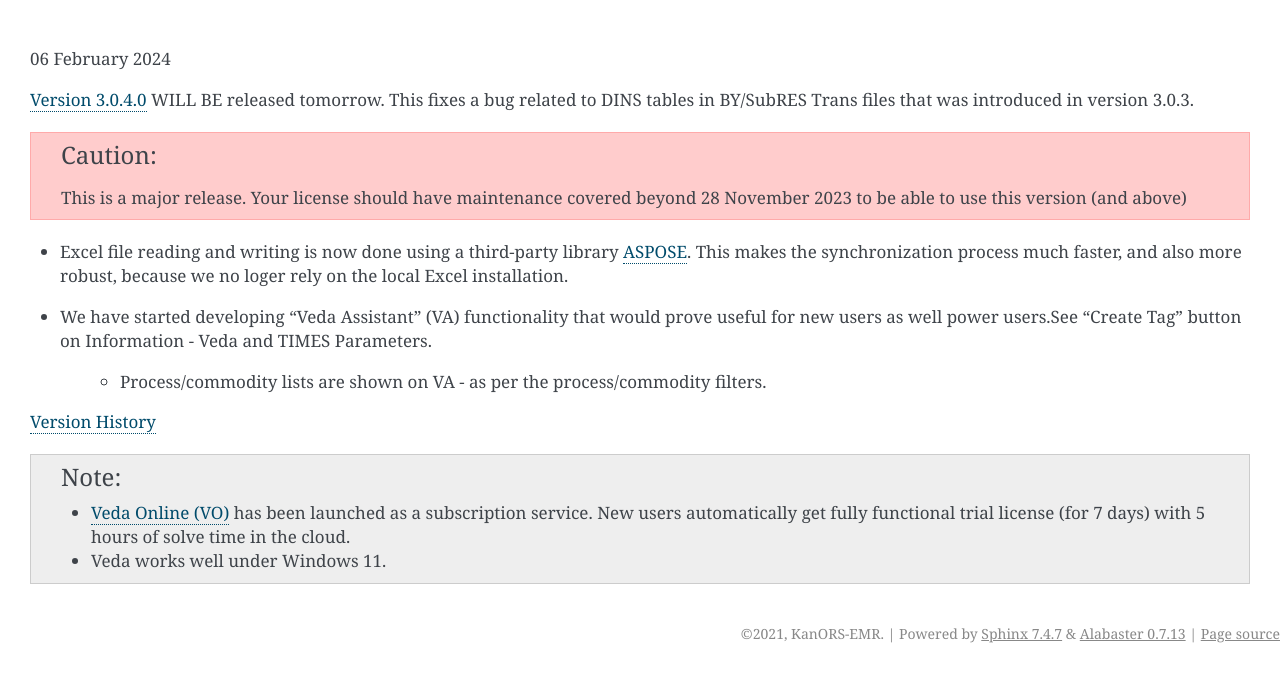
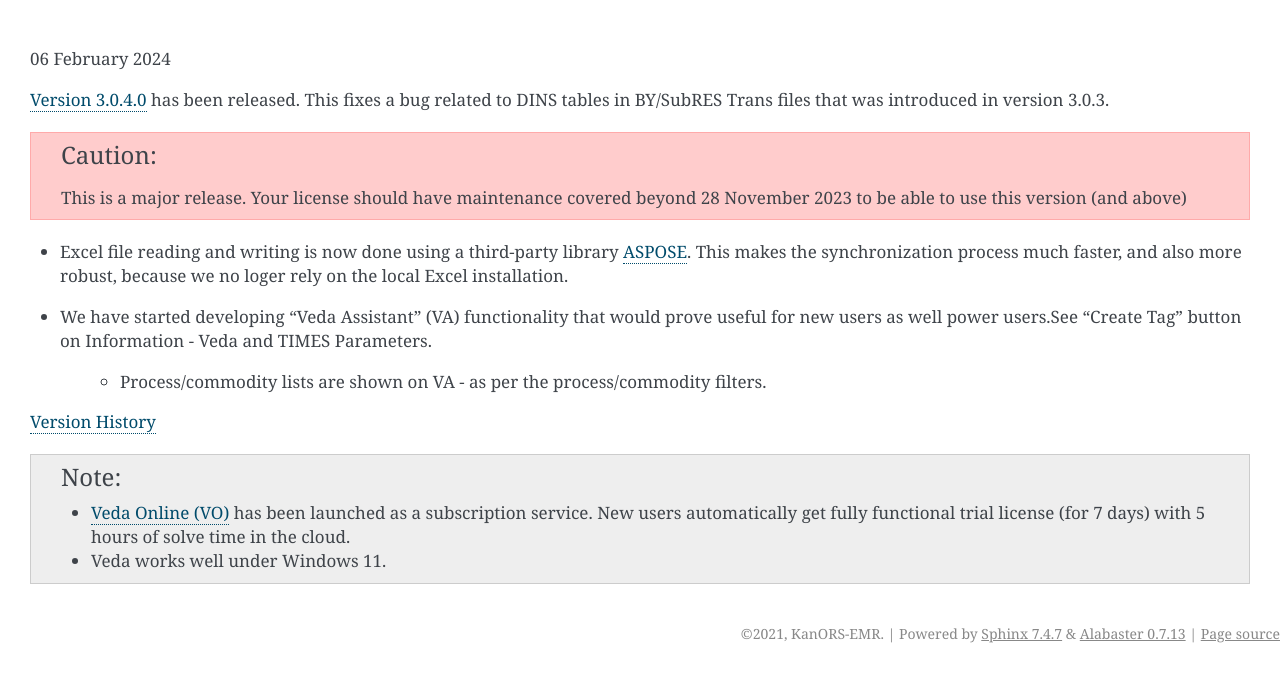
Before and after one commit to kanors-emr/Veda-start-page-news, a Sphinx documentation site: the page built from docs/source/index.rst, in a window 1280 px wide. Shown: the top 682 px of the page. Built offline with Sphinx 7.4.7, drawn with Linux system fonts in a browser that asks for light colours.

Commit message:
no message

```diff
--- a/docs/source/index.rst
+++ b/docs/source/index.rst
@@ -7,7 +7,7 @@
 
 06 February 2024
 
-`Version 3.0.4.0 <https://github.com/kanors-emr/Veda2.0-Installation>`_ WILL BE released tomorrow. This fixes a bug related to DINS tables in BY/SubRES Trans files that was introduced in version 3.0.3.
+`Version 3.0.4.0 <https://github.com/kanors-emr/Veda2.0-Installation>`_ has been released. This fixes a bug related to DINS tables in BY/SubRES Trans files that was introduced in version 3.0.3.
 
 .. caution::
    This is a major release. Your license should have maintenance covered beyond 28 November 2023 to be able to use this version (and above)
```
